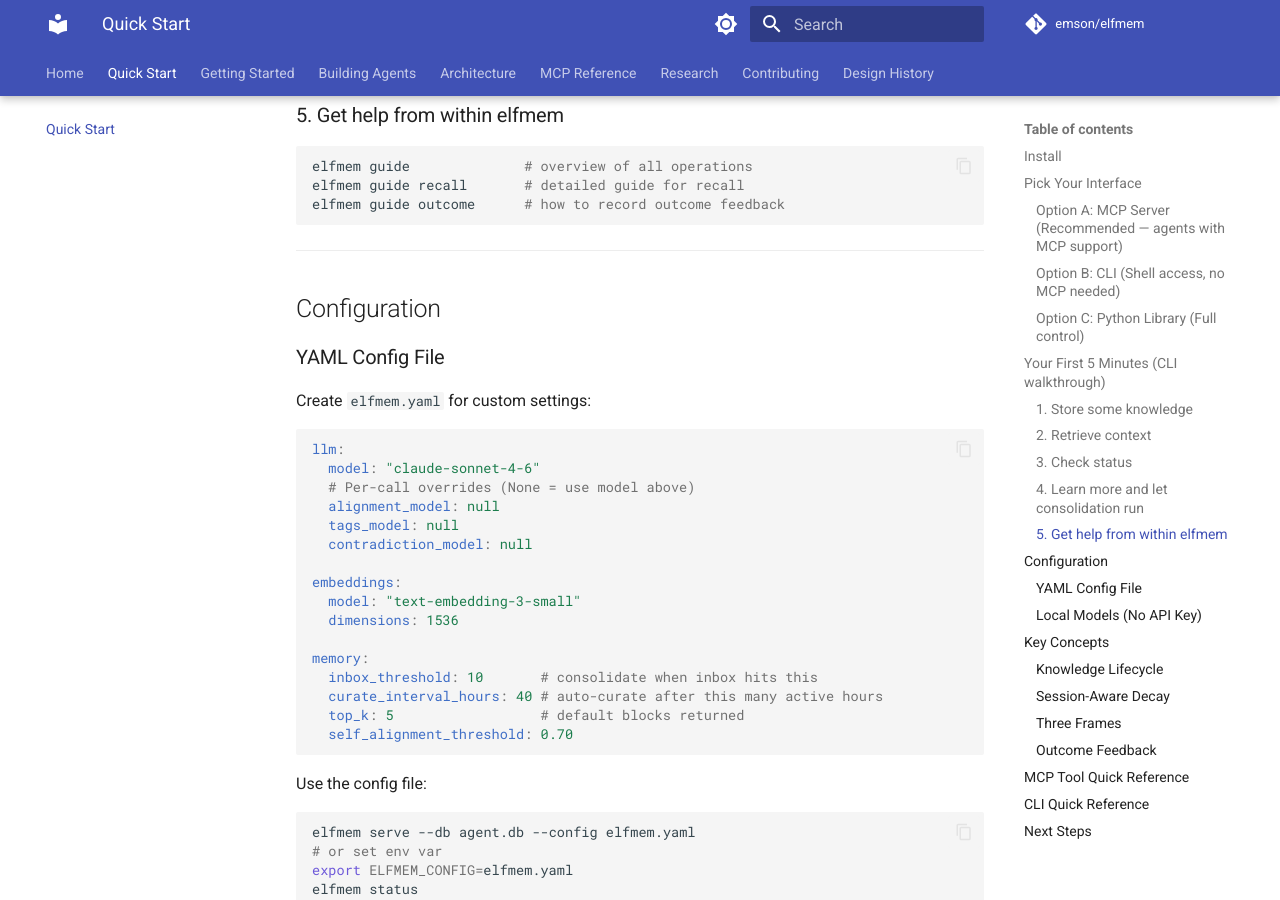
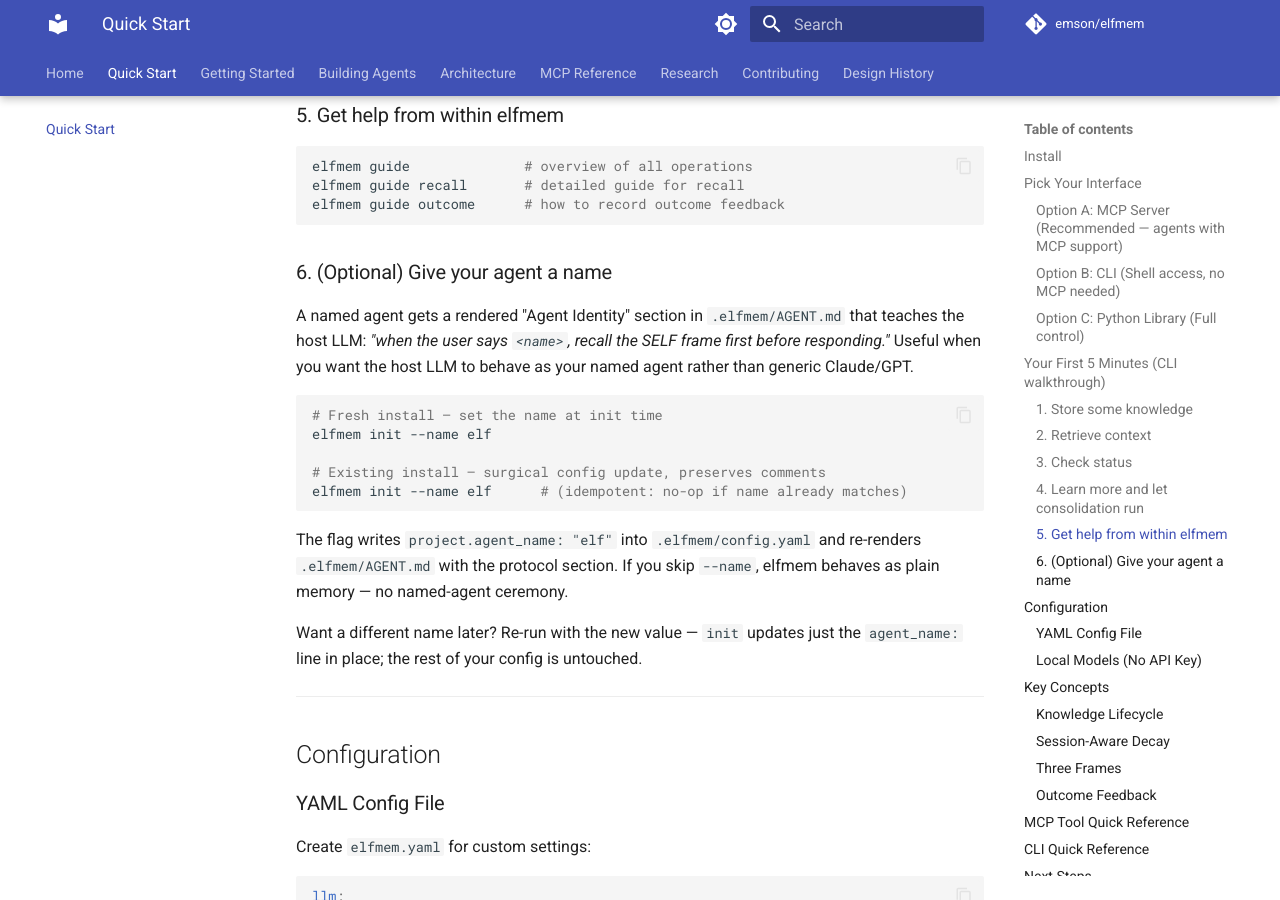
Before and after one commit to emson/elfmem, an MkDocs documentation site: the page built from docs/quickstart.md, in a window 1280 px wide and 900 px high, scrolled down 3110 px. Built offline with MkDocs 1.6.1 and Material for MkDocs 9.7.7, drawn with Linux system fonts in a browser that asks for light colours; comment, search, counter and statistics services are not loaded.

Commit message:
docs: add 'Give your agent a name' walkthrough to quickstart
The --name flag and project.agent_name field were documented in
CHANGELOG and CLI help text but absent from quickstart, where users
actually look to learn the feature. Adds a short step 6 with both the
fresh-install and existing-install paths, plus a sentence on why the
flag exists (host LLM behaviour) and how rename works (surgical).

Co-Authored-By: Claude Opus 4.7 (1M context) <noreply@anthropic.com>

````diff
--- a/docs/quickstart.md
+++ b/docs/quickstart.md
@@ -160,6 +160,28 @@ elfmem guide recall       # detailed guide for recall
 elfmem guide outcome      # how to record outcome feedback
 ```
 
+### 6. (Optional) Give your agent a name
+
+A named agent gets a rendered "Agent Identity" section in `.elfmem/AGENT.md`
+that teaches the host LLM: *"when the user says `<name>`, recall the SELF
+frame first before responding."* Useful when you want the host LLM to
+behave as your named agent rather than generic Claude/GPT.
+
+```bash
+# Fresh install — set the name at init time
+elfmem init --name elf
+
+# Existing install — surgical config update, preserves comments
+elfmem init --name elf      # (idempotent: no-op if name already matches)
+```
+
+The flag writes `project.agent_name: "elf"` into `.elfmem/config.yaml`
+and re-renders `.elfmem/AGENT.md` with the protocol section. If you skip
+`--name`, elfmem behaves as plain memory — no named-agent ceremony.
+
+Want a different name later? Re-run with the new value — `init` updates
+just the `agent_name:` line in place; the rest of your config is untouched.
+
 ---
 
 ## Configuration
````
